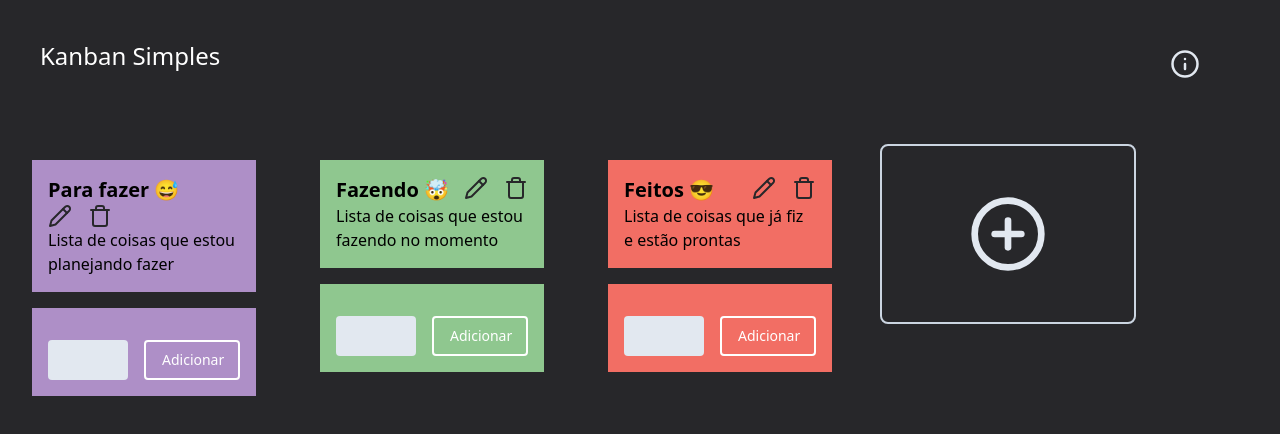
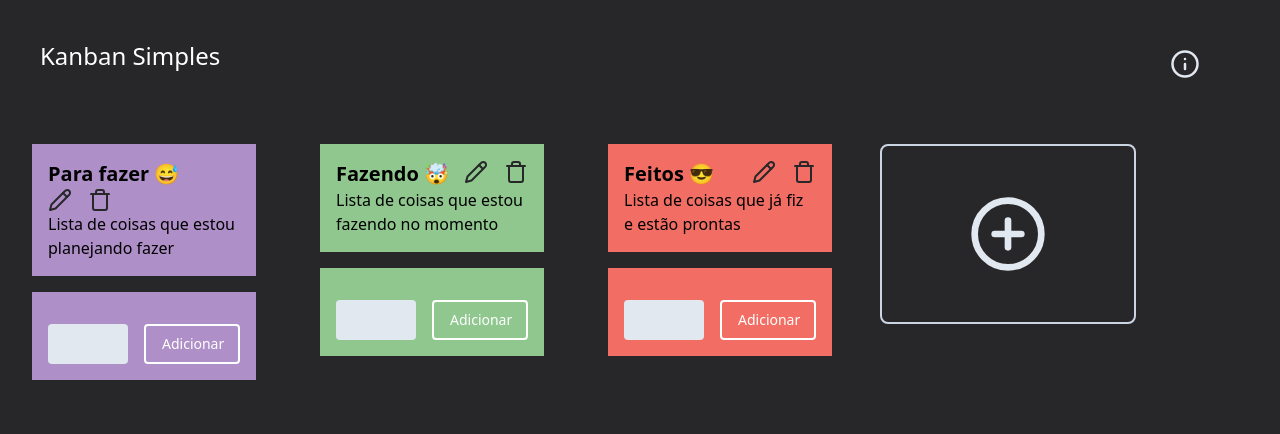
Before and after one commit to erickzz/Kanban, a React (Vite) app: page / in a window 1280 px wide. Shown: the top 434 px of the page. Built offline with nearby package versions, Linux system fonts and the light colour scheme.

Commit message:
Ajustes
Ajustes escapamento novos cards e ajuste fechar modal

```diff
--- a/src/App.tsx
+++ b/src/App.tsx
@@ -95,7 +95,12 @@ function App() {
   const modal = (
     <div
       className="fixed inset-0 bg-black bg-opacity-50 flex justify-center items-center"
-      onClick={() => setShowModal(false)}
+      id="modal-container"
+      onMouseDown={(e) => {
+        if (e.target === document.getElementById('modal-container')) {
+          setShowModal(false);
+        }
+      }}
     >
       <div
         className="bg-white p-4 rounded-lg w-1/4 text-black"
--- a/src/components/Card.tsx
+++ b/src/components/Card.tsx
@@ -123,7 +123,7 @@ function Card({
 
   return (
     <div
-      className={`p-4  m-4 w-1/5`}
+      className={`p-4  mx-4 mb-14 w-1/5`}
       style={{ height: `${height}px` }}
       onDragOver={(e) => {
         e.preventDefault();
```
